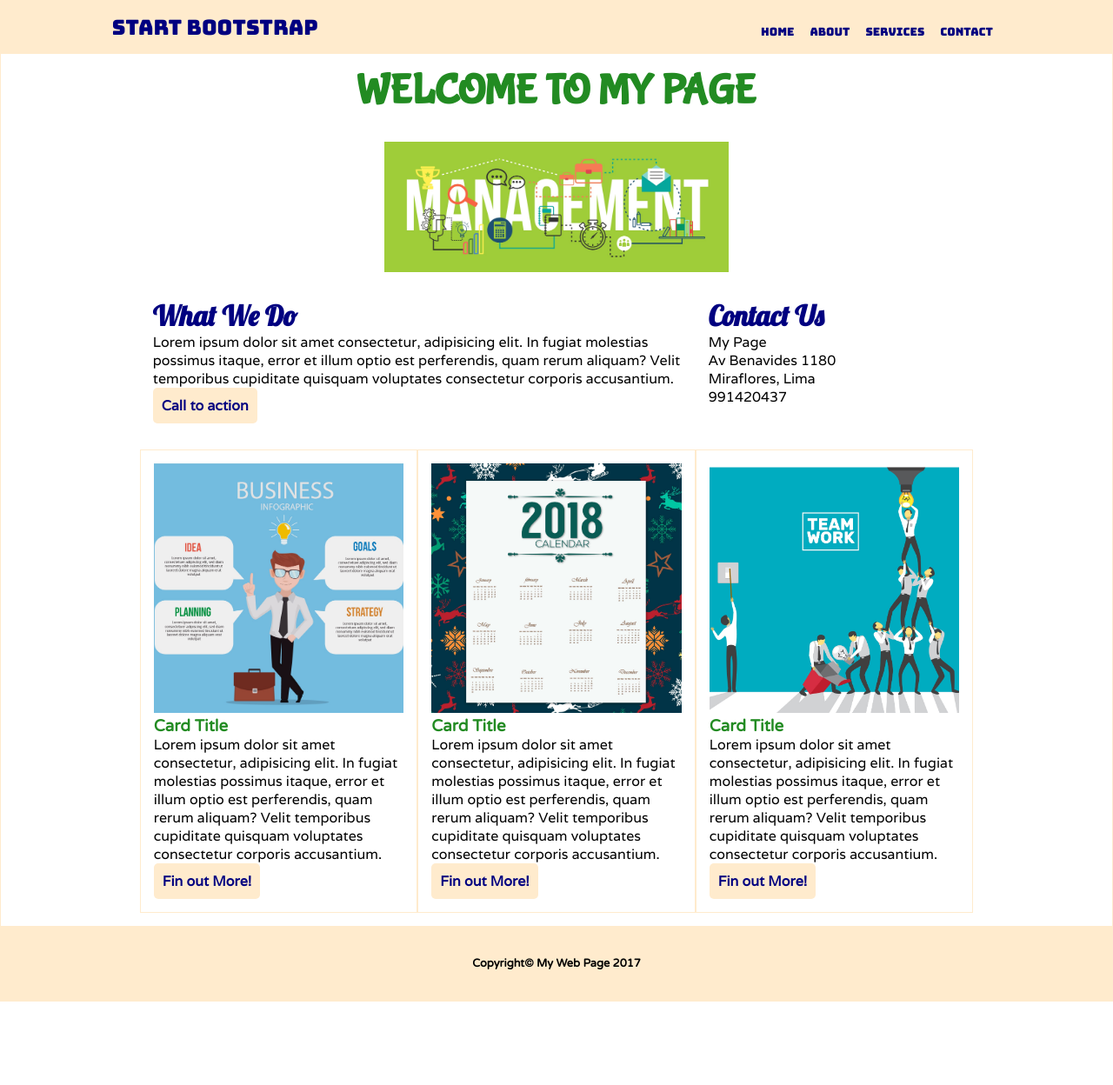
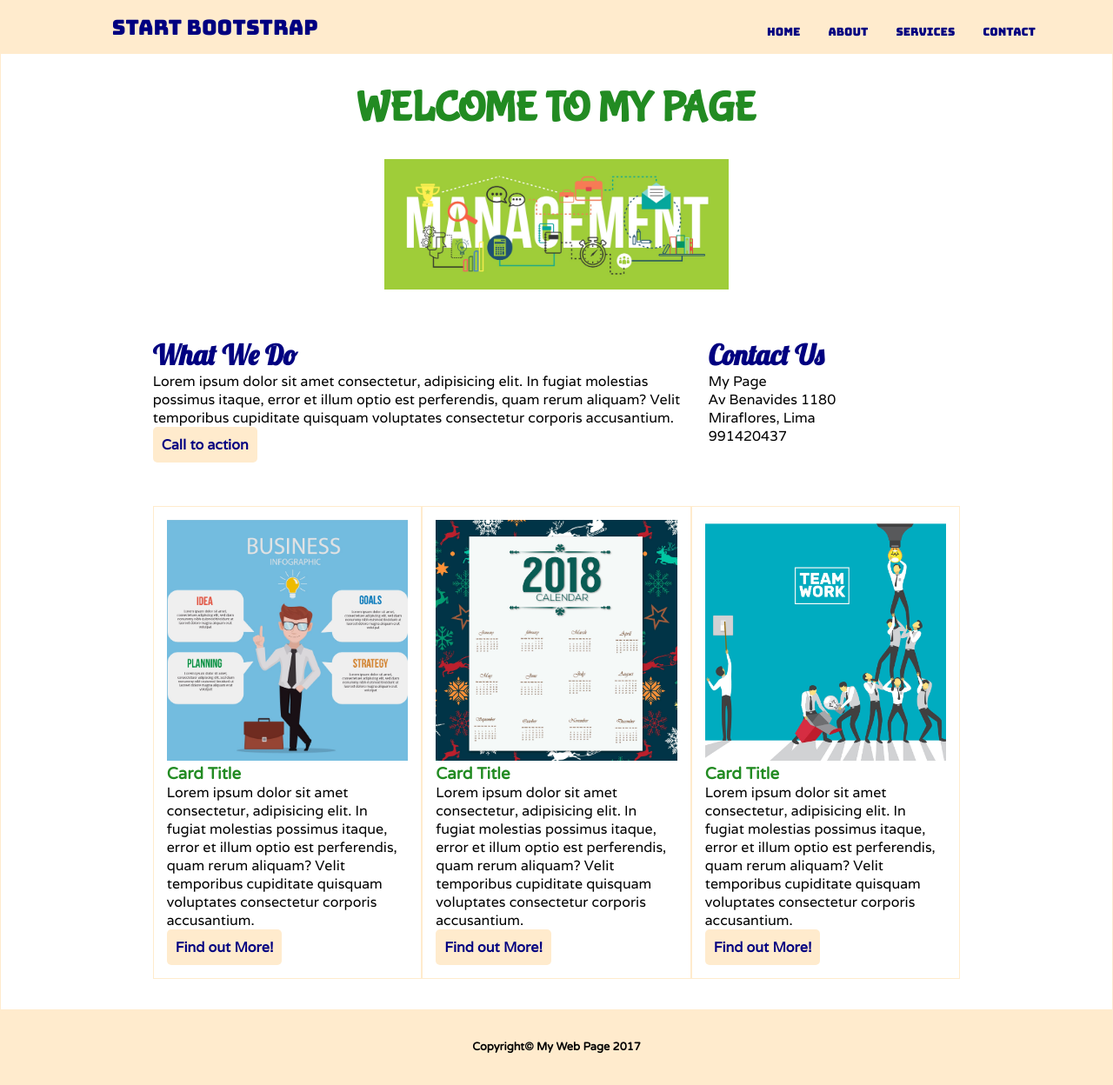
Before and after one commit to lucerohospina/myweb, a plain HTML site: page index.html in a window 1280 px wide. Shown: the whole page at 87% size. Before the commit the page ends 1152 px from the top, so only its background shows below. Drawn offline with Linux system fonts and the light colour scheme.

Commit message:
afinando detalles de paddings y margins

```diff
--- a/css/grid-system.css
+++ b/css/grid-system.css
@@ -12,7 +12,6 @@
     margin: 0 auto;
     width: 100%;
     max-width: 1355px;
-    /* height: 100%; */
 }
 
 .row::after {
@@ -22,9 +21,6 @@
 }
 
 [class*="col-"] {
-    /* float: left; */
-    /* border: 2px solid red; */
-    /*gutters*/
     padding: 15px;
 }
 
@@ -40,7 +36,7 @@
     display: inline-block;
     border: 1px solid #ffff;
     border-radius: 20px;
-    margin-top: 5%;
+    margin-top: 3%;
     padding: 10px;
     text-align: center;
   }
--- a/css/main.css
+++ b/css/main.css
@@ -21,11 +21,13 @@ header i {
 .right-links {
     font-size: 0.8em;
     margin: 7px;
+    padding: 7px;
 }
 
 .right-links:hover {
     background-color: #000080;
     color: #ffff;
+    border-radius: 15px;
     transition: 0.5s ease-out;
 }
 
@@ -44,6 +46,10 @@ header i {
 
 /* SECTION */
 
+section {
+    padding-top: 20px;
+}
+
 section h1 {
     color: #228B22;
     font-family: 'Bubblegum Sans', cursive;
@@ -52,6 +58,10 @@ section h1 {
 }
 
 /* NAV */
+
+nav {
+    padding-top: 25px;
+}
 
 nav h1 {
     color: #000080;
@@ -79,9 +89,14 @@ button {
 button:hover {
     background-color: #000080;
     color: #ffff;
+    transition: 0.5s ease-out;
 }
 
 /* MAIN */
+
+main {
+    padding: 20px;
+}
 
 main h3 {
     color: #228B22;
--- a/index.html
+++ b/index.html
@@ -54,19 +54,19 @@
                 <img src="assets/images/card1.jpg" alt="">
                 <h3>Card Title</h3>
                 <p>Lorem ipsum dolor sit amet consectetur, adipisicing elit. In fugiat molestias possimus itaque, error et illum optio est perferendis, quam rerum aliquam? Velit temporibus cupiditate quisquam voluptates consectetur corporis accusantium.</p>
-                <button>Fin out More!</button>
+                <button>Find out More!</button>
             </div>
             <div class="card col-xs-12 col-sm-3 col-md-3">
                 <img src="assets/images/card2.jpg" alt="">
                 <h3>Card Title</h3>
                 <p>Lorem ipsum dolor sit amet consectetur, adipisicing elit. In fugiat molestias possimus itaque, error et illum optio est perferendis, quam rerum aliquam? Velit temporibus cupiditate quisquam voluptates consectetur corporis accusantium.</p>
-                <button>Fin out More!</button>
+                <button>Find out More!</button>
             </div>
             <div class="card col-xs-12 col-sm-3 col-md-3">
                 <img src="assets/images/card3.jpg" alt="">
                 <h3>Card Title</h3>
                 <p>Lorem ipsum dolor sit amet consectetur, adipisicing elit. In fugiat molestias possimus itaque, error et illum optio est perferendis, quam rerum aliquam? Velit temporibus cupiditate quisquam voluptates consectetur corporis accusantium.</p>
-                <button>Fin out More!</button>
+                <button>Find out More!</button>
             </div>
             <div class="xs-none col-sm-1-5 col-md-1-5"></div>
         </main>
```
Also changed, not shown: 1 other file.
